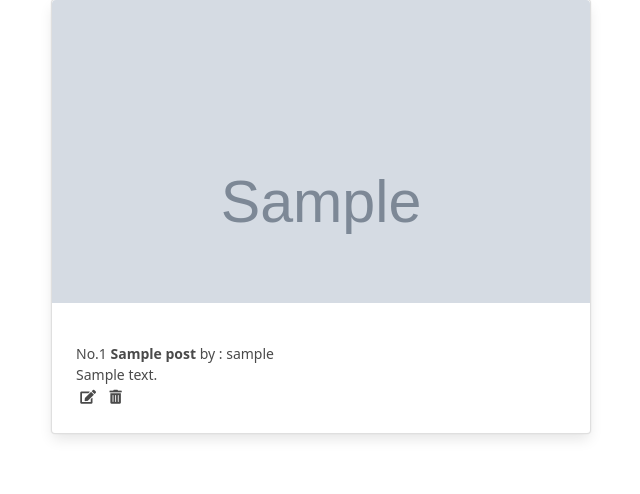
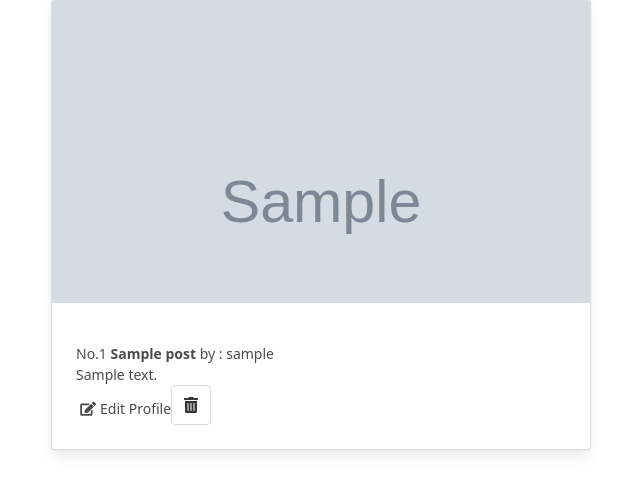
Before and after one commit to smithereens23nas/wayfarer, a Django app: page /posts/ in a window 1280 px wide. Shown: the part 141-635 px from the top of the page, without its empty margins (37-677 px from the left). Run offline with Django 4.2, Linux system fonts and the light colour scheme; tables that the repository leaves empty hold one stand-in row (values such as "Sample post"); grey boxes marked "Sample" are stand-in pictures.

Commit message:
edit/delete_buttons

```diff
--- a/main_app/templates/post_list.html
+++ b/main_app/templates/post_list.html
@@ -19,14 +19,19 @@
                         <div class="content">
                             <span>No.{{forloop.counter}}</span>
                             <span><b>{{post.title}}</b> by : {{post.author}}</span>
-                            <div>{{post.body}}</div>
+                            <div>{{post.body}}</div><div class="buttons">
 
                                       <span class="icon">
                                         <i class="fas fa-edit"></i>
-                            </span>
+                                      </span>Edit Profile
+                                    </a>
+                                    <a href="{% url 'delete_post' %}" class="button is-outline">
                                       <span class="icon">
                                         <i class="fas fa-trash-alt"></i>
                                       </span>
+                                  </a>
+                              </div>
+
                         </div>
                         </div>
                       </div>
```
Lines whose indentation alone changed are shown as unchanged.
